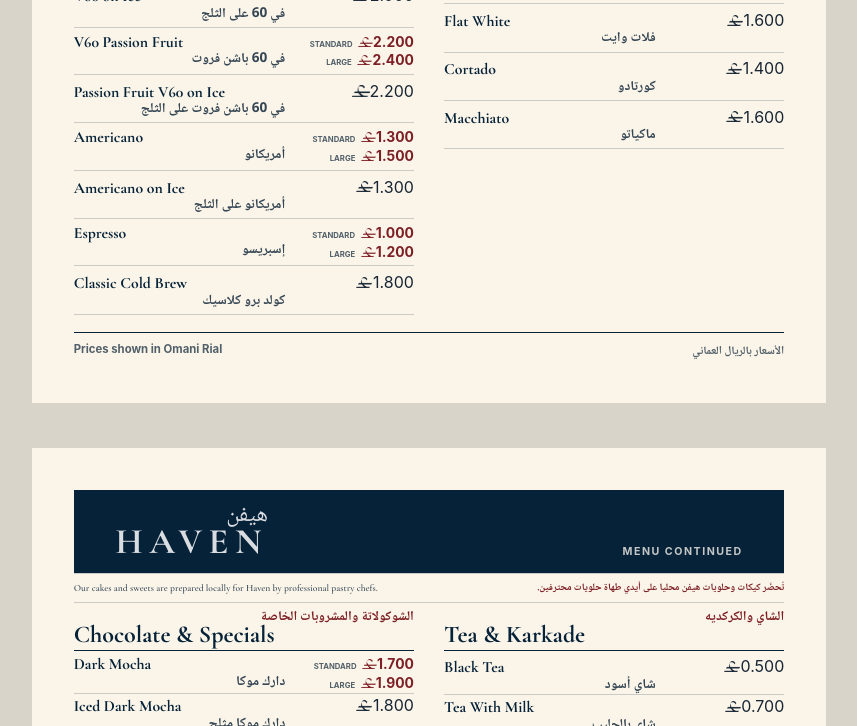
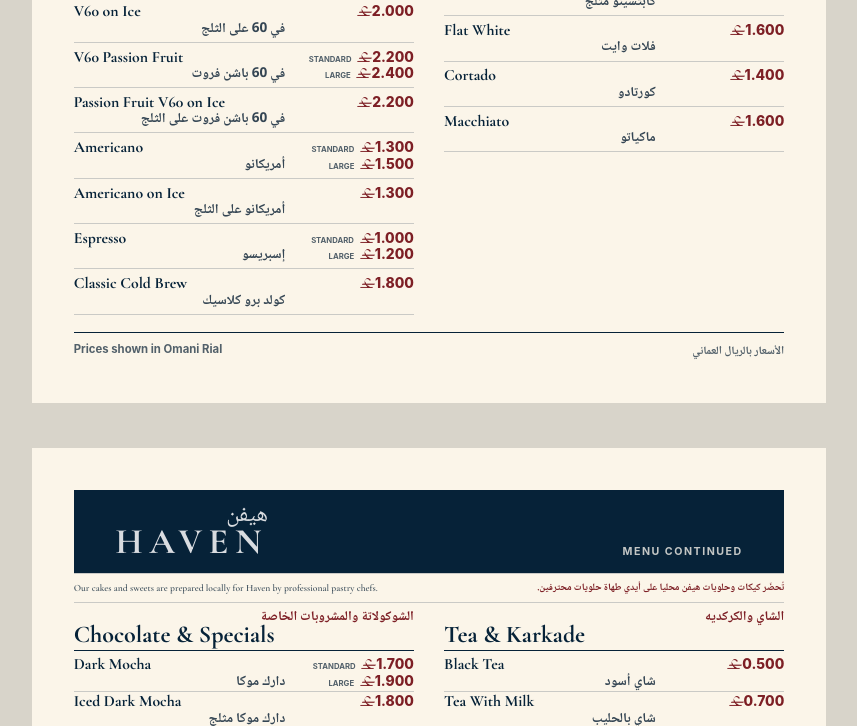
Before and after one commit to orlandorobson/haven-menu, a plain HTML site: page print.html in a window 1280 px wide. Shown: the part 716-1442 px from the top of the page, without its empty margins (211-1068 px from the left). Drawn offline with nearby package versions, Linux system fonts and the light colour scheme.

Commit message:
Standardize print menu price styling

```diff
--- a/assets/css/print.css
+++ b/assets/css/print.css
@@ -224,8 +224,8 @@
   display: inline-flex;
   align-items: baseline;
   justify-content: flex-end;
-  color: inherit;
-  font: inherit;
+  color: var(--red);
+  font: 800 10.4pt/1 var(--sans);
 }
 
 .omr-sign {
```
Also changed, not shown: 1 other file.
